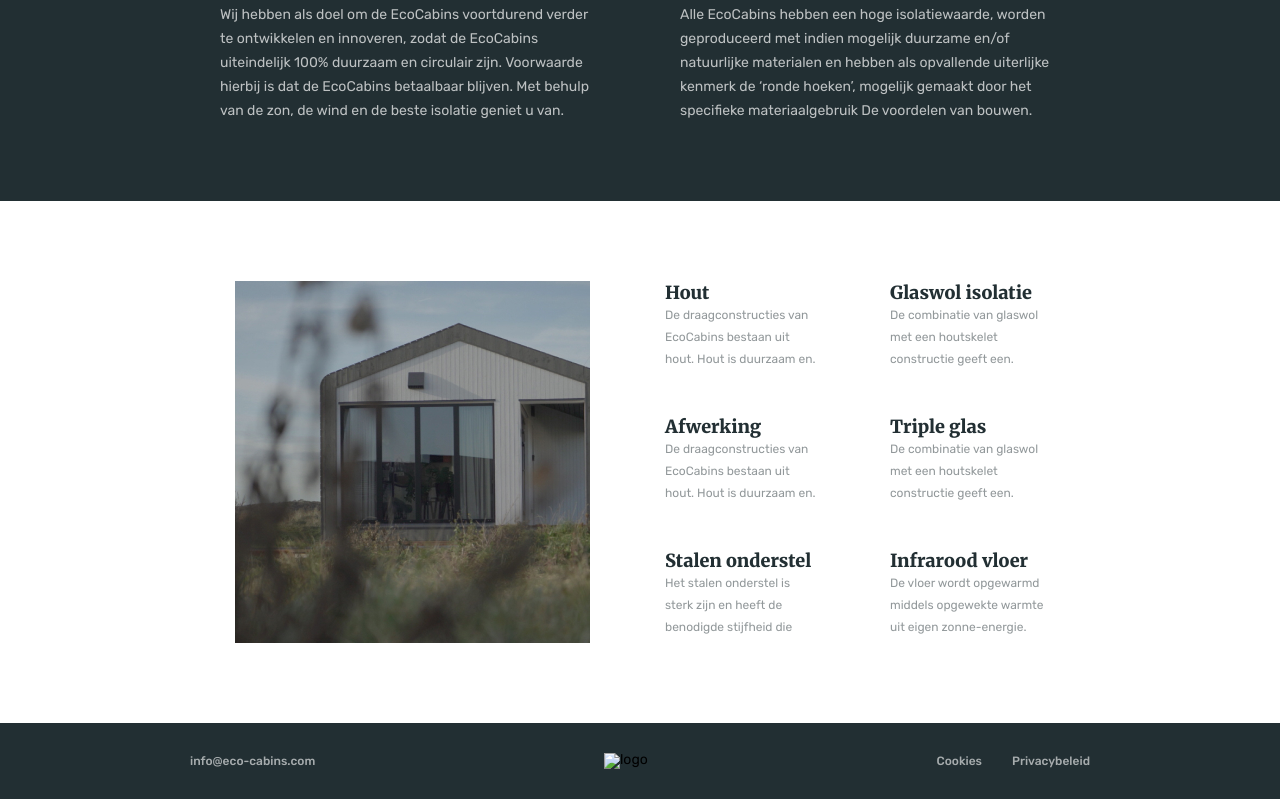
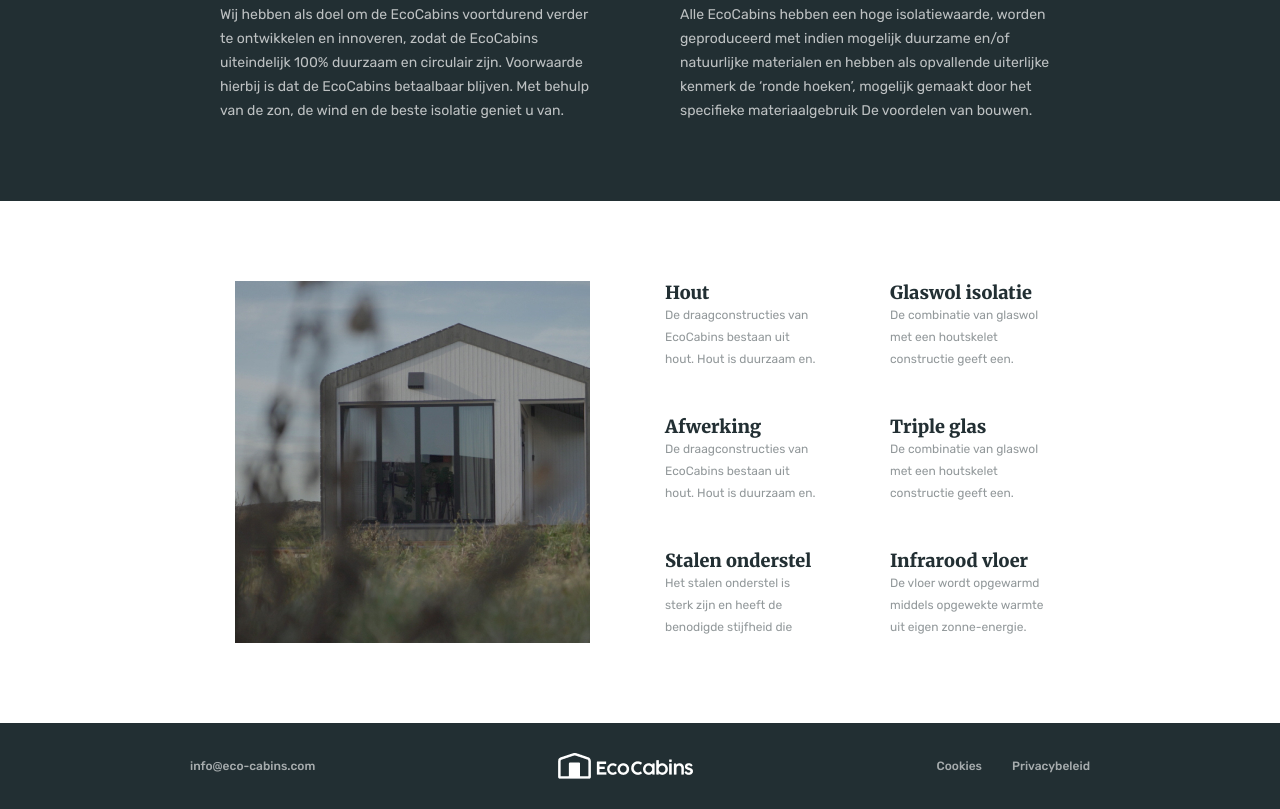
Before and after one commit to Sanhelos/EcoCabins, a plain HTML site: page index.html in a window 1280 px wide. Shown: the part 1123-1932 px from the top of the page. Drawn offline with nearby package versions, Linux system fonts and the light colour scheme; the site is published under a folder, as on GitHub Pages, so addresses that start at the root find nothing.

Commit message:
Update index.html

```diff
--- a/index.html
+++ b/index.html
@@ -110,7 +110,7 @@
 	<footer class="footer">
 		<div class="footer__container">
 			<div class="footer__link link">info@eco-cabins.com</div>
-			<div class="footer__logo"><img src="/img/Logo.png" alt="logo"></div>
+			<div class="footer__logo"><img src="img/Logo.png" alt="logo"></div>
 			<div class="footer__info">
 				<a href="#" class="footer__cookies link">Cookies</a>
 				<a href="#" class="footer__privacybeleid link">Privacybeleid</a>
```
